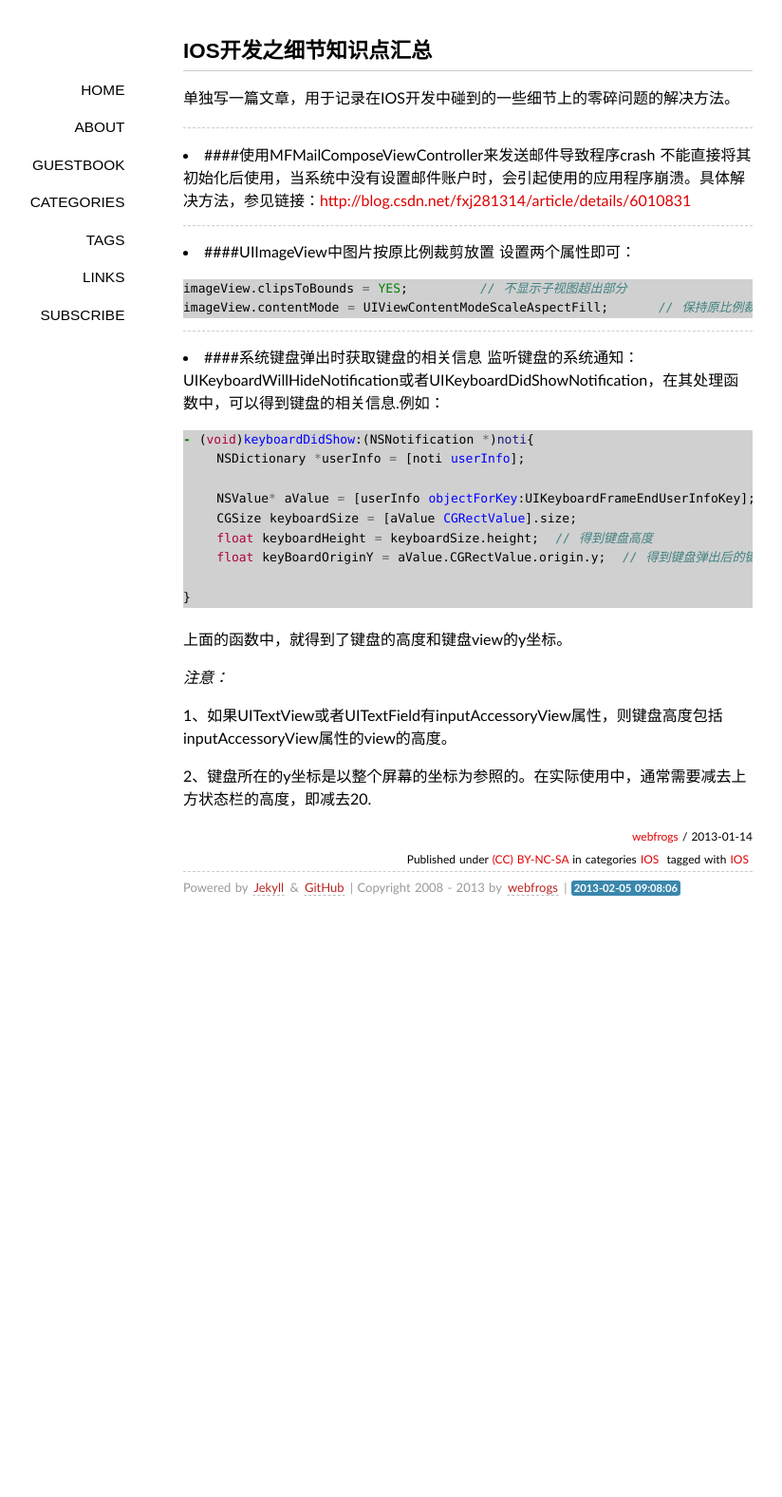
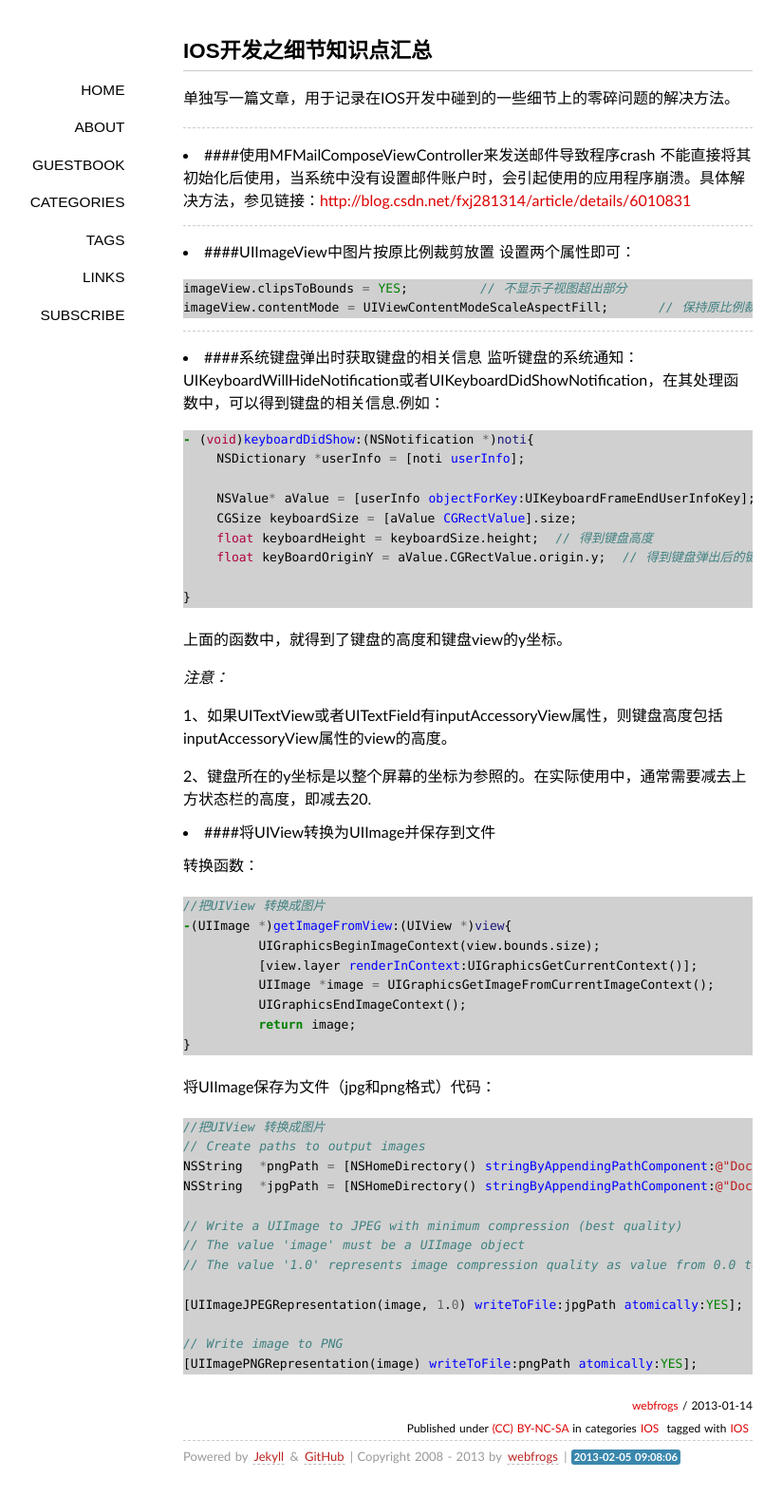
Before and after one commit to webfrogs/webfrogs.github.com, a Jekyll site: the page built from _posts/2013-01-14-ios-problem-solved.md, in a window 1280 px wide. Shown: the whole page at 95% size, without its empty margins (147-971 px from the left). Built offline with Jekyll 4.4.1, drawn with Linux system fonts in a browser that asks for light colours; some web fonts are replaced; Markdown is read by kramdown in place of the engine named in the settings; comment, search, counter and statistics services are not loaded; before the commit the page ends 977 px from its top, so only the background shows below that.

Commit message:
change post:ios-problem-solved

```diff
--- a/_posts/2013-01-14-ios-problem-solved.md
+++ b/_posts/2013-01-14-ios-problem-solved.md
@@ -50,3 +50,35 @@ imageView.contentMode = UIViewContentModeScaleAspectFill;	// 保持原比例裁
 1、如果UITextView或者UITextField有inputAccessoryView属性，则键盘高度包括inputAccessoryView属性的view的高度。
 
 2、键盘所在的y坐标是以整个屏幕的坐标为参照的。在实际使用中，通常需要减去上方状态栏的高度，即减去20.
+
+* ####将UIView转换为UIImage并保存到文件
+
+转换函数：
+
+{% highlight objc %}
+//把UIView 转换成图片
+-(UIImage *)getImageFromView:(UIView *)view{
+         UIGraphicsBeginImageContext(view.bounds.size);
+         [view.layer renderInContext:UIGraphicsGetCurrentContext()];
+         UIImage *image = UIGraphicsGetImageFromCurrentImageContext();
+         UIGraphicsEndImageContext();
+         return image;
+}
+{% endhighlight %}
+
+将UIImage保存为文件（jpg和png格式）代码：
+{% highlight objc %}
+//把UIView 转换成图片
+// Create paths to output images
+NSString  *pngPath = [NSHomeDirectory() stringByAppendingPathComponent:@"Documents/Test.png"];
+NSString  *jpgPath = [NSHomeDirectory() stringByAppendingPathComponent:@"Documents/Test.jpg"];
+
+// Write a UIImage to JPEG with minimum compression (best quality)
+// The value 'image' must be a UIImage object
+// The value '1.0' represents image compression quality as value from 0.0 to 1.0
+
+[UIImageJPEGRepresentation(image, 1.0) writeToFile:jpgPath atomically:YES];
+
+// Write image to PNG
+[UIImagePNGRepresentation(image) writeToFile:pngPath atomically:YES];
+{% endhighlight %}
```
